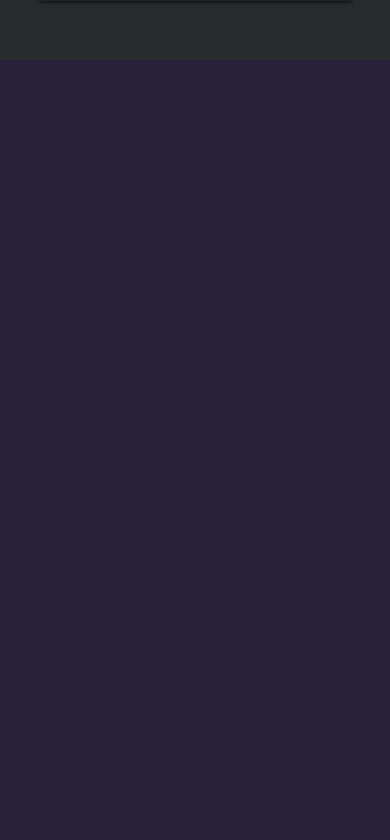
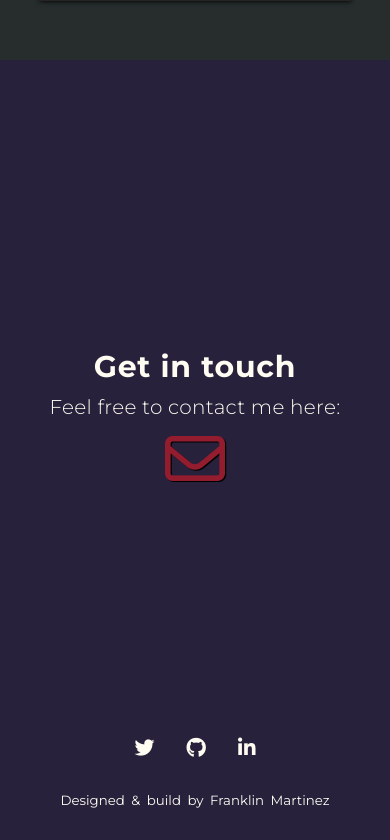
Before and after one commit to TheMVProgrammer/fcc-projects-build-a-personal-portfolio-webpage, a plain HTML site: page index.html in a window 390 px wide. Shown: the part 2290-3130 px from the top of the page. Drawn offline with Linux system fonts and the light colour scheme.

Commit message:
Mobile version already finished

```diff
--- a/index.html
+++ b/index.html
@@ -5,6 +5,7 @@
     <meta http-equiv="X-UA-Compatible" content="IE=edge">
     <meta name="viewport" content="width=device-width, initial-scale=1.0">
     <link rel="stylesheet" href="styles.css">
+    <link rel="stylesheet" href="https://cdnjs.cloudflare.com/ajax/libs/font-awesome/6.2.0/css/all.min.css" integrity="sha512-xh6O/CkQoPOWDdYTDqeRdPCVd1SpvCA9XXcUnZS2FmJNp1coAFzvtCN9BmamE+4aHK8yyUHUSCcJHgXloTyT2A==" crossorigin="anonymous" referrerpolicy="no-referrer" />
     <title>Portfolio Webpage - Franklin Martinez</title>
 </head>
 <body>
@@ -55,11 +56,18 @@
             </a>
         </section>
         <section id="contact-section" class="section">
-            <a href="https://github.com/TheMVProgrammer" id="profile-link" target="_blank"></a>
+            <h2>Get in touch</h2>
+            <p>Feel free to contact me here:</p>
+            <a href="mailto:franklinmdev@hotmail.com"><i class="fa-regular fa-envelope"></i></a>
         </section>
     </main>
-    <footer>
-
+    <footer id="footer">
+        <div class="social-icons">
+            <a href="https://twitter.com/FrankDev15" target="_blank"><i class="fa-brands fa-twitter" target="_blank"></i></a>
+            <a href="https://github.com/TheMVProgrammer" id="profile-link" target="_blank"><i class="fa-brands fa-github"></i></a>
+            <a href="#"><i class="fa-brands fa-linkedin-in"></i></a>
+        </div>
+        <small>Designed & build by Franklin Martinez</small>
     </footer>
 </body>
 </html>
--- a/styles.css
+++ b/styles.css
@@ -28,6 +28,12 @@ body {
     font-size: 1.6rem; /*16px*/
 }
 
+h2 {
+    font-size: 3rem;
+    letter-spacing: .8px;
+    color: var(--color-nav);
+}
+
 li {
     list-style: none;
 }
@@ -41,6 +47,10 @@ img{
     width: 100%;
     height: 100%;
     object-fit: cover;
+}
+
+#contact-section, #footer {
+    text-align: center;
 }
 
 /*header-section*/
@@ -95,7 +105,7 @@ main {
     height: 100vh;
 }
 
-#welcome-section > h1{
+#welcome-section > h1 {
     color: var(--color-main-span);
     margin-top: -64px;
     font-size: 4rem;
@@ -103,7 +113,7 @@ main {
     font-weight: 800;
     text-shadow: 1.2px  1.2px #000;
 }
-#welcome-section > p{
+#welcome-section > p , #contact-section > p {
     color: var(--color-nav);
     font-size: 2rem;
     letter-spacing: 1px;
@@ -111,7 +121,7 @@ main {
     padding: 10px 0;
 }
 
-#welcome-section h1 > span{
+#welcome-section h1 > span {
     color: var(--color-nav);
     text-align: right;
     border: 3px solid var(--color-nav);
@@ -132,9 +142,6 @@ main {
 
     #projects h2 {
         margin-bottom: 10%;
-        font-size: 3rem;
-        letter-spacing: .8px;
-        color: var(--color-nav);
     }
 
     #projects > .project-tile {
@@ -194,6 +201,53 @@ main {
     height: calc(100vh - 64px);
 }
 
+#contact-section h2{
+    margin-top: -64px;
+}
+
+#contact-section > p {
+    letter-spacing: .3px;
+}
+
+#contact-section > a > i {
+    font-size: 6rem;
+    color: var(--color-main-span);
+    text-shadow: 1.2px  1.2px #000;;
+}
+
 /*contact-section end*/
 
 /* main-section end*/
+
+/*footer-section*/
+
+#footer {
+    margin-top: -144px;
+    width: 100%;
+    height: 144px;
+    display: flex;
+    flex-direction: column;
+    padding: 8px;
+    background-color: var(--bg-color-main);
+    color: var(--color-nav);
+}
+
+.social-icons {
+    width: 100%;
+    padding: 32px;
+    display: flex;
+    justify-content: center;
+    align-self: flex-end;
+    font-size: 2rem;
+}
+
+.social-icons a {
+    color: var(--color-nav);
+    margin: 0 16px;
+}
+
+#footer > small {
+    word-spacing: .3rem;
+}
+
+/*footer-section end*/
```
